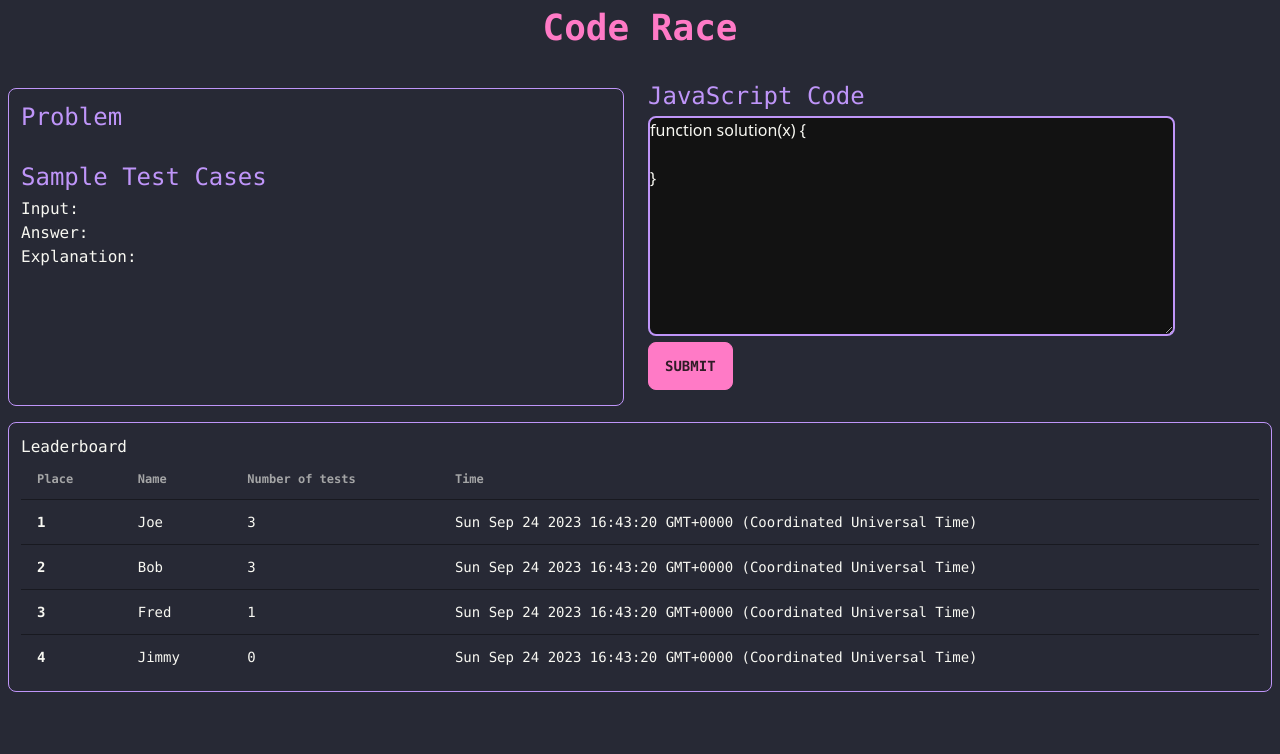
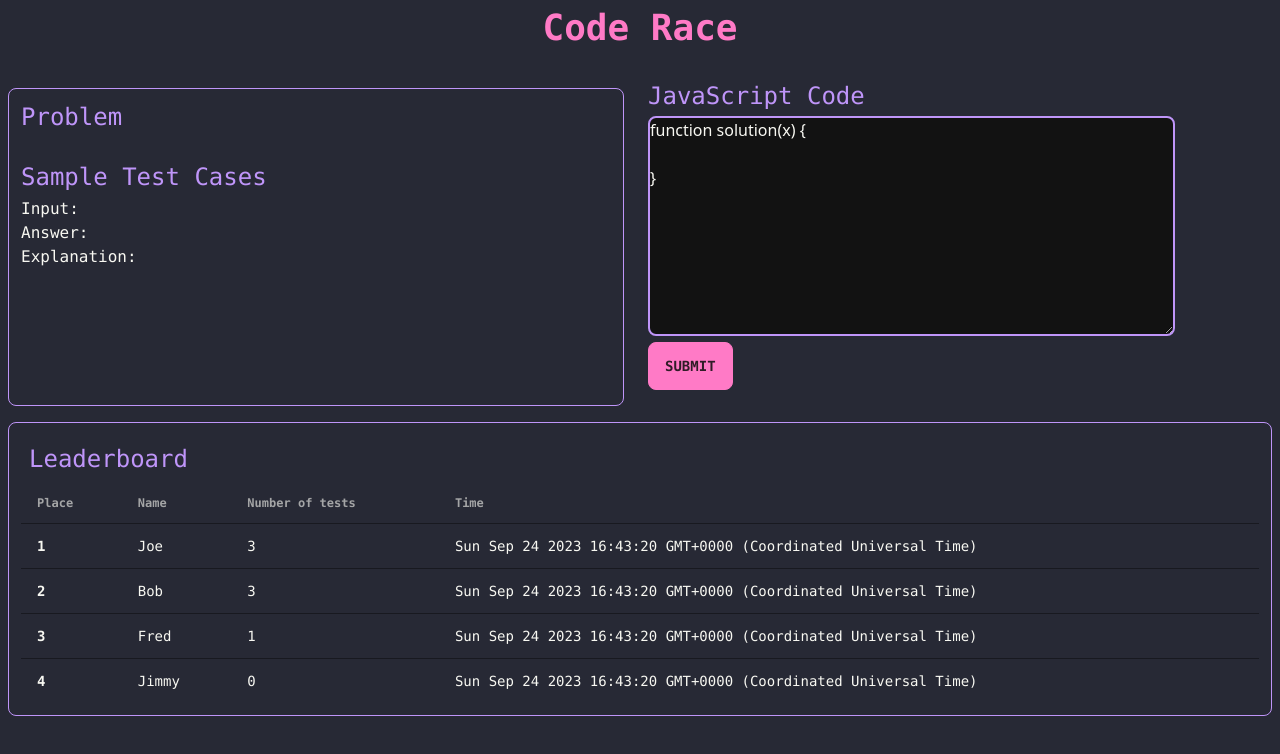
Before and after one commit to jack-rabe/hackuiowa, a Next.js app in the folder code-racer/: page /game in a window 1280 px wide. Shown: the top 754 px of the page. Built offline with nearby package versions, Linux system fonts and the light colour scheme; no server answers.

Commit message:
finish leaderboard

```diff
--- a/code-racer/src/components/Leaderboard.jsx
+++ b/code-racer/src/components/Leaderboard.jsx
@@ -18,9 +18,8 @@ function Leaderboard(props) {
 
   return (
     <div className="font-mono col-span-1 border border-secondary m-2 p-3 rounded-lg">
-      <div>Leaderboard</div>
+      <div className="text-2xl text-secondary m-2">Leaderboard</div>
       <table className="table">
-        {/* head */}
         <thead>
           <tr>
             <th>Place</th>
--- a/code-racer/src/pages/game.jsx
+++ b/code-racer/src/pages/game.jsx
@@ -98,7 +98,7 @@ export default function Game() {
               // TODO don't hard-code the body we send to the BE. need to track the user's userId
               const cur_body = {
                 userId: "dconway",
-                responses: ["2", "2", "3"],
+                responses: ["1", "2", "3"],
               };
 
               fetch("http://localhost:3333/answer", {
@@ -114,7 +114,6 @@ export default function Game() {
                   }
                 })
                 .then((x) => {
-                  // TODO test that this works correctly when we have actually won
                   if (x.hasWon) {
                     alert("Congratulations! You solved the problem!");
                   }
--- a/code-racer/src/pages/index.jsx
+++ b/code-racer/src/pages/index.jsx
@@ -25,7 +25,6 @@ async function checkUsername(router, username) {
 }
 
 export default function Welcome() {
-  // TODO check that the length of username is > 0
   // TODO might want to sanitzeHTML(username)
   const [username, setUsername] = useState("");
 
```
